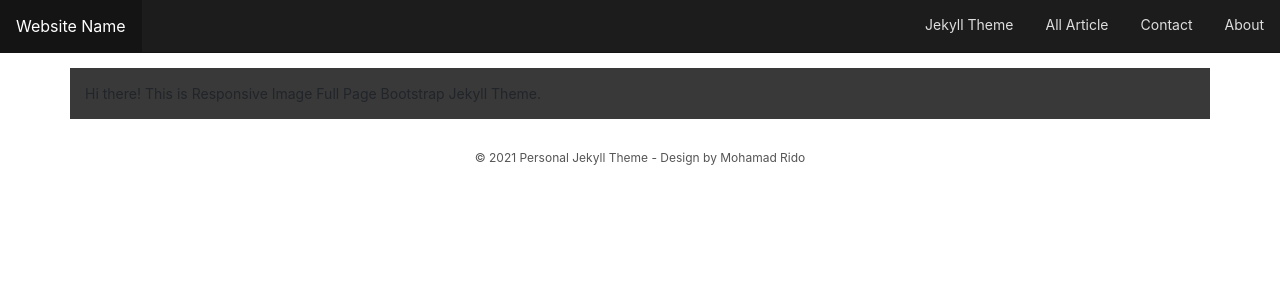
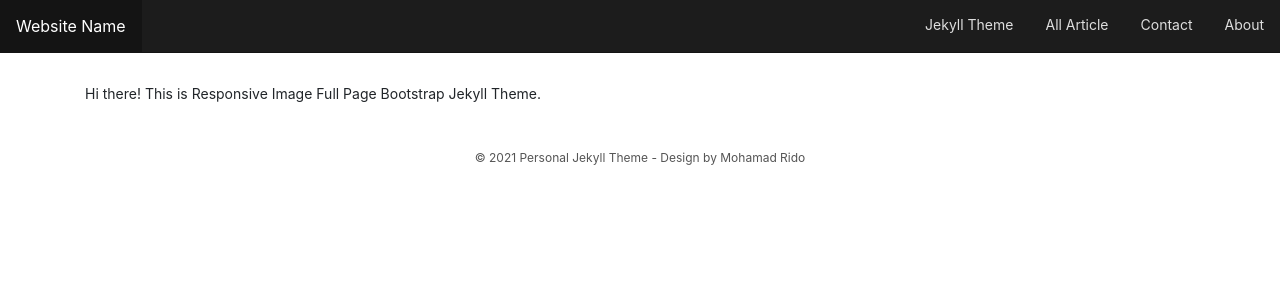
Before and after one commit to mohamadrido/personal-jekyll-theme, a Jekyll site: the page built from about.html, in a window 1280 px wide. Shown: the top 300 px of the page. Built offline with Jekyll 4.4.1, drawn with Linux system fonts in a browser that asks for light colours; nearby versions of some CDN libraries.

Commit message:
Update page.html

```diff
--- a/_layouts/page.html
+++ b/_layouts/page.html
@@ -14,7 +14,7 @@ layout: default
   <a style="font-size: 14px;" href="https://mohamadrido.com/about">About</a>
   </div>
 </div>
-<div class="container" style="background-color: #393939; font-color: #dedede;">
+<div class="container">
 {{ content }}
 <div class="row"></div>
 </div>
```
